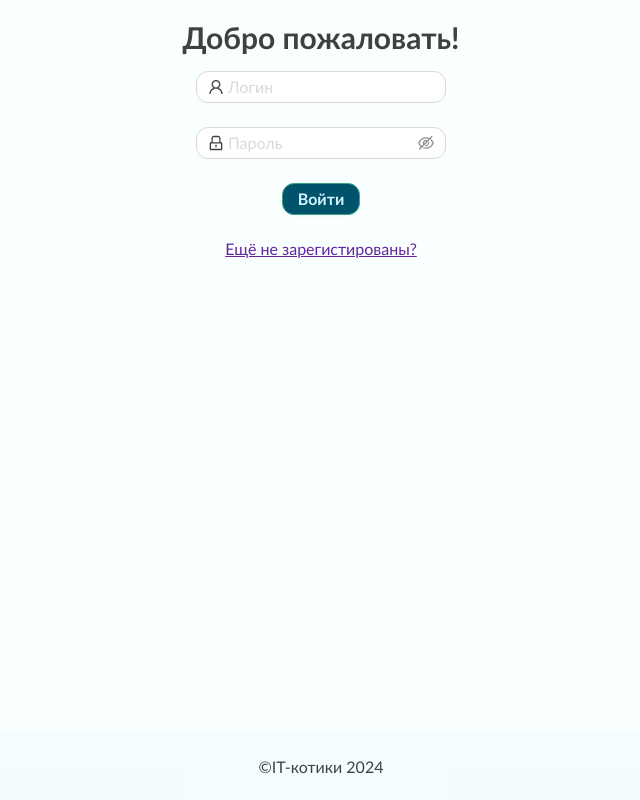
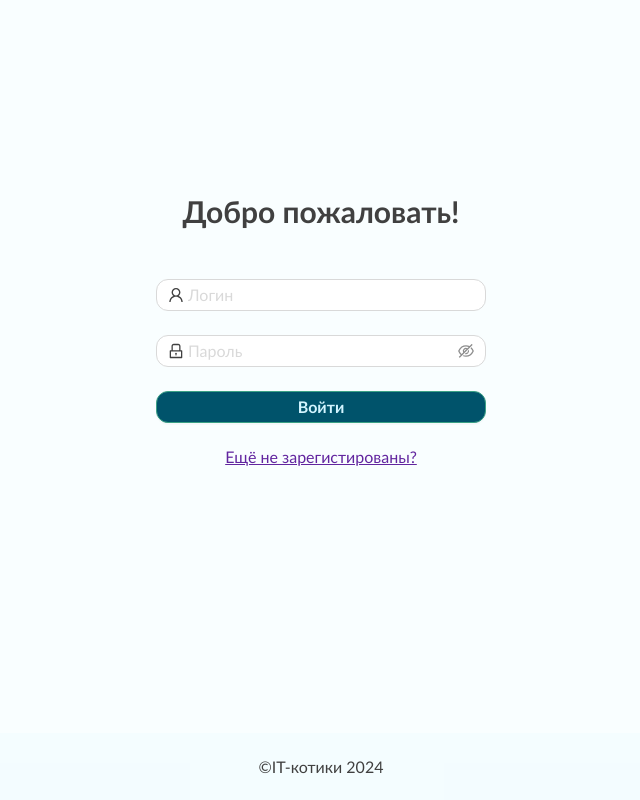
Before and after one commit to khedamir/it-kotiki, a React (Vite) app in the folder packages/client/: page /sign-in in a window 1280 px wide. Shown: the whole page, without its empty margins (319-959 px from the left). Built offline with nearby package versions, Linux system fonts and the light colour scheme.

Commit message:
IK-20: Стилизовать страницу регистрации и авторизации

```diff
--- a/packages/client/src/components/Form/Form.tsx
+++ b/packages/client/src/components/Form/Form.tsx
@@ -44,7 +44,9 @@ export const Form: FC = <T,>({ type, onSubmit, initialData }: IProps<T>) => {
 				);
 			})}
 			<AForm.Item style={{ textAlign: 'center' }}>
-				<Button htmlType="submit">{CONFIG.submitBtnText}</Button>
+				<Button style={{ width: '100%' }} htmlType="submit">
+					{CONFIG.submitBtnText}
+				</Button>
 			</AForm.Item>
 		</AForm>
 	);
--- a/packages/client/src/pages/ProfilePage/ProfileAvatar/ProfileAvatar.tsx
+++ b/packages/client/src/pages/ProfilePage/ProfileAvatar/ProfileAvatar.tsx
@@ -1,5 +1,5 @@
 import { FC } from 'react';
-import { Flex, GetProp, message, Upload, UploadProps } from 'antd';
+import { Avatar, Flex, GetProp, message, Upload, UploadProps } from 'antd';
 import { imgUrl } from '../../../utils/api/consts';
 import { LoadingOutlined, UserOutlined } from '@ant-design/icons';
 import { useSelector } from 'react-redux';
@@ -49,7 +49,7 @@ export const ProfileAvatar: FC = () => {
 				showUploadList={false}
 				beforeUpload={beforeUpload}
 				onChange={handleChange}>
-				{avatar ? <img src={`${imgUrl}${avatar}`} alt="avatar" style={{ width: '100%' }} /> : uploadButton}
+				{avatar ? <Avatar size={100} icon={<UserOutlined />} src={`${imgUrl}${avatar}`} /> : uploadButton}
 			</Upload>
 		</Flex>
 	);
--- a/packages/client/src/pages/SignPage/SignPage.tsx
+++ b/packages/client/src/pages/SignPage/SignPage.tsx
@@ -11,10 +11,23 @@ import { AUTH_ENDPOINT } from '../../utils/api/consts';
 import { ISigninFormBody, ISignupFormBody } from '../../components/Form/models/models';
 import { setNotificationInfo } from '../../store/slices/notification.slice';
 import { useAppDispatch } from '../../store/store';
+import styled from 'styled-components';
 
 interface IProps {
 	type: TSignPageType;
 }
+
+const SignPageContainer = styled(Flex)`
+	align-items: center;
+	justify-content: center;
+	flex-direction: column;
+	height: 80vh;
+
+	.form-wrapper {
+		width: 330px;
+		margin-top: 34px;
+	}
+`;
 
 export const SignPage: FC<IProps> = ({ type }) => {
 	const CONFIG = SIGN_PAGE_CONFIG[type];
@@ -43,10 +56,12 @@ export const SignPage: FC<IProps> = ({ type }) => {
 	};
 
 	return (
-		<Flex vertical align="center" justify="center">
+		<SignPageContainer>
 			<Typography.Title level={1}>{CONFIG.title}</Typography.Title>
-			<Form type={type} onSubmit={handleAuth} />
+			<div className="form-wrapper">
+				<Form type={type} onSubmit={handleAuth} />
+			</div>
 			<Link to={CONFIG.linkTo}>{CONFIG.textLink}</Link>
-		</Flex>
+		</SignPageContainer>
 	);
 };
```
